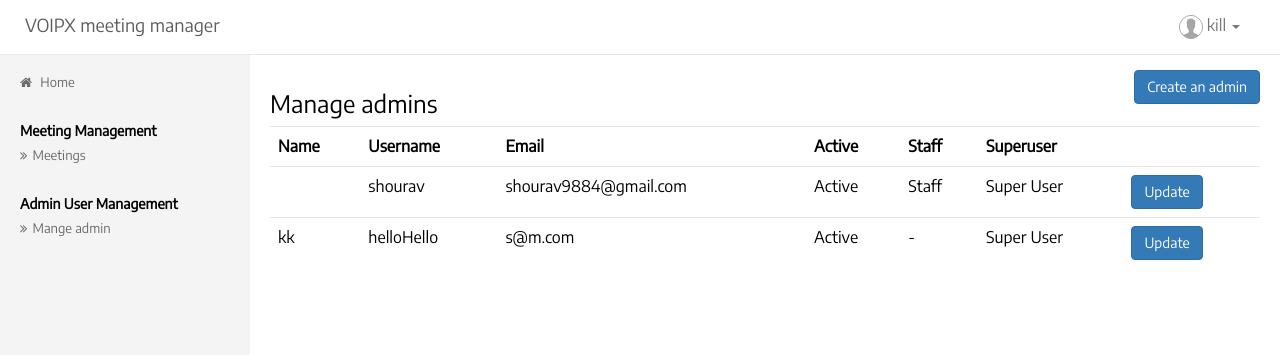
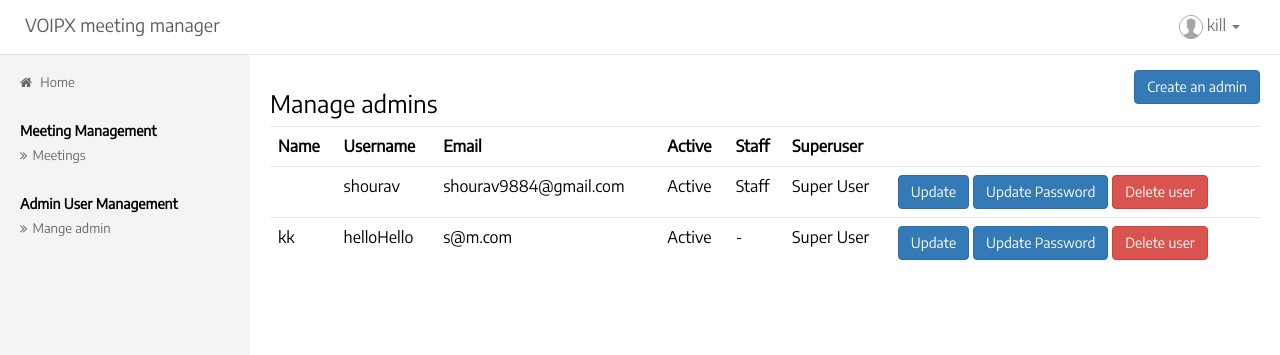
Before and after one commit to debjeetghosh/JitsiManager, a Django app: page /admins/ in a window 1280 px wide. Shown: the top 355 px of the page. Run offline with Django 3.2, Linux system fonts and the light colour scheme; a user stored in the database is signed in; data comes from the database, SQL or seed files in the repository; parts of the project's set-up code (start-up, migrations or seed data) failed here and were passed over; some libraries are stand-ins or nearby versions.

Commit message:
change user password and delete user

```diff
--- a/accounts/templates/admin_list.html
+++ b/accounts/templates/admin_list.html
@@ -54,6 +54,11 @@
 
                 <td>
                     <a href="{% url 'accounts:admin_update' admin.user.id %}" class="btn btn-primary">Update</a>
+                    {% if user.is_staff and user.is_superuser %}
+                        <a href="{% url 'accounts:update_user_password' admin.user.id %}" class="btn btn-primary">Update Password</a>
+                        <a href="{% url 'accounts:delete_creator' admin.user.id %}" class="btn btn-danger">Delete user</a>
+                    {% endif %}
+
                 </td>
             </tr>
         {% endfor %}
--- a/accounts/urls.py
+++ b/accounts/urls.py
@@ -12,6 +12,7 @@ urlpatterns = [
     path('create/admin/', CreateAdminView.as_view(), name="create_admin"),
     path('admins/', AdminListView.as_view(), name="admin_list"),
     path('creator/<int:pk>/delete/', DeleteUserView.as_view(), name="delete_creator"),
+    path('user/<int:pk>/update/', UpdateUserPassword.as_view(), name="update_user_password"),
     path('admins/<int:pk>/update/', AdminUpdateView.as_view(), name="admin_update"),
     path('', dashboard, name='dashboard'),
 ]
--- a/accounts/views.py
+++ b/accounts/views.py
@@ -17,7 +17,7 @@ from django.views import View
 from django.views.generic import ListView
 
 from accounts.auth_helper import is_user_admin
-from accounts.forms import LoginForm, UserForm, UserProfileForm, UpdateAdminForm, OtpForm
+from accounts.forms import LoginForm, UserForm, UserProfileForm, UpdateAdminForm, OtpForm, UserPasswordForm
 from accounts.models import UserProfile, JitsiUser, VerificationCode
 from restrictions.forms import RestrictionFormWithoutUserForm
 from restrictions.models import Restrictions
@@ -154,6 +154,25 @@ class DeleteUserView(View):
             JitsiUser.objects.get(id=user_id).delete()
             return redirect(reverse("accounts:dashboard"))
 
+class UpdateUserPassword(View):
+    form = UserPasswordForm
+    def get(self, request, *args, **kwargs):
+        if request.user.is_staff and request.user.profile.user_type == UserProfile.ADMIN and request.user.is_superuser:
+            user_id = kwargs.get('pk')
+            user = JitsiUser.objects.get(id=user_id)
+            form = self.form()
+            return render(request, 'update_user_password.html', locals() )
+    def post(self, request, *args, **kwargs):
+        if request.user.is_staff and request.user.profile.user_type == UserProfile.ADMIN and request.user.is_superuser:
+            form = self.form(request.POST)
+            user_id = kwargs.get('pk')
+            user = JitsiUser.objects.get(id=user_id)
+            if form.is_valid():
+                user.set_password(form.cleaned_data['password'])
+                user.save()
+                return redirect(reverse('accounts:dashboard'))
+            return render(request, 'update_user_password.html', locals())
+
 @method_decorator(login_required, name='dispatch')
 class VerifyOtpView(View, EmailVerificationMixin):
     template='otp.html'
--- a/restrictions/templates/restrictions/list.html
+++ b/restrictions/templates/restrictions/list.html
@@ -40,6 +40,9 @@
 
                 <td>
                     <a href="{% url 'restrictions:restriction_update' restriction.id %}" class="btn btn-primary">Update</a>
+                    {% if user.is_staff and user.is_superuser %}
+                    <a href="{% url 'accounts:update_user_password' restriction.user.id %}" class="btn btn-primary">Update Password</a>
+                    {% endif %}
                     <a href="{% url 'accounts:delete_creator' restriction.user.id %}" class="btn btn-danger">Delete user</a>
                 </td>
             </tr>
```
Also changed, not shown: accounts/forms.py (+14 -0 lines), accounts/templates/update_user_password.html (added, +36 -0 lines).
